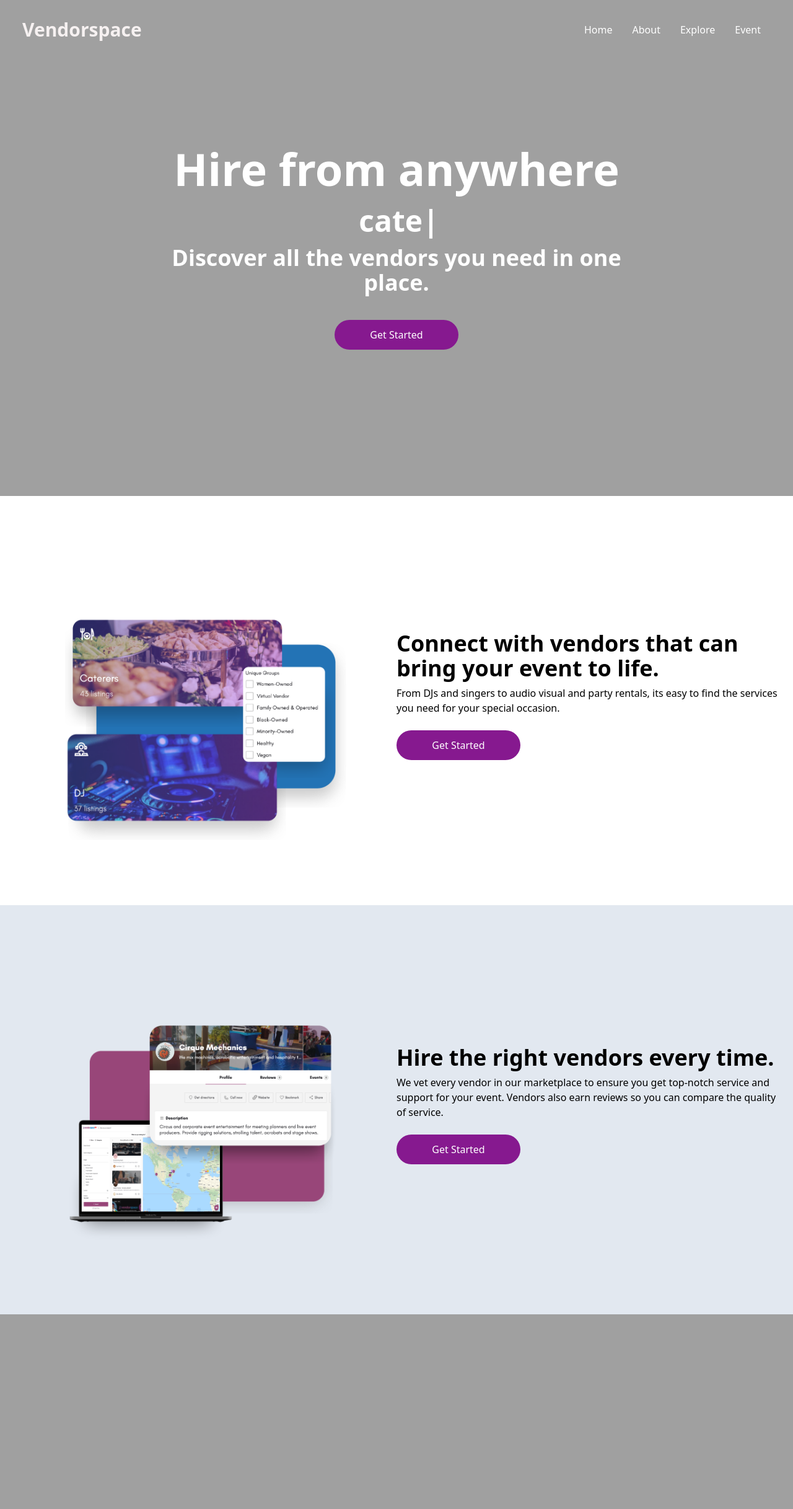
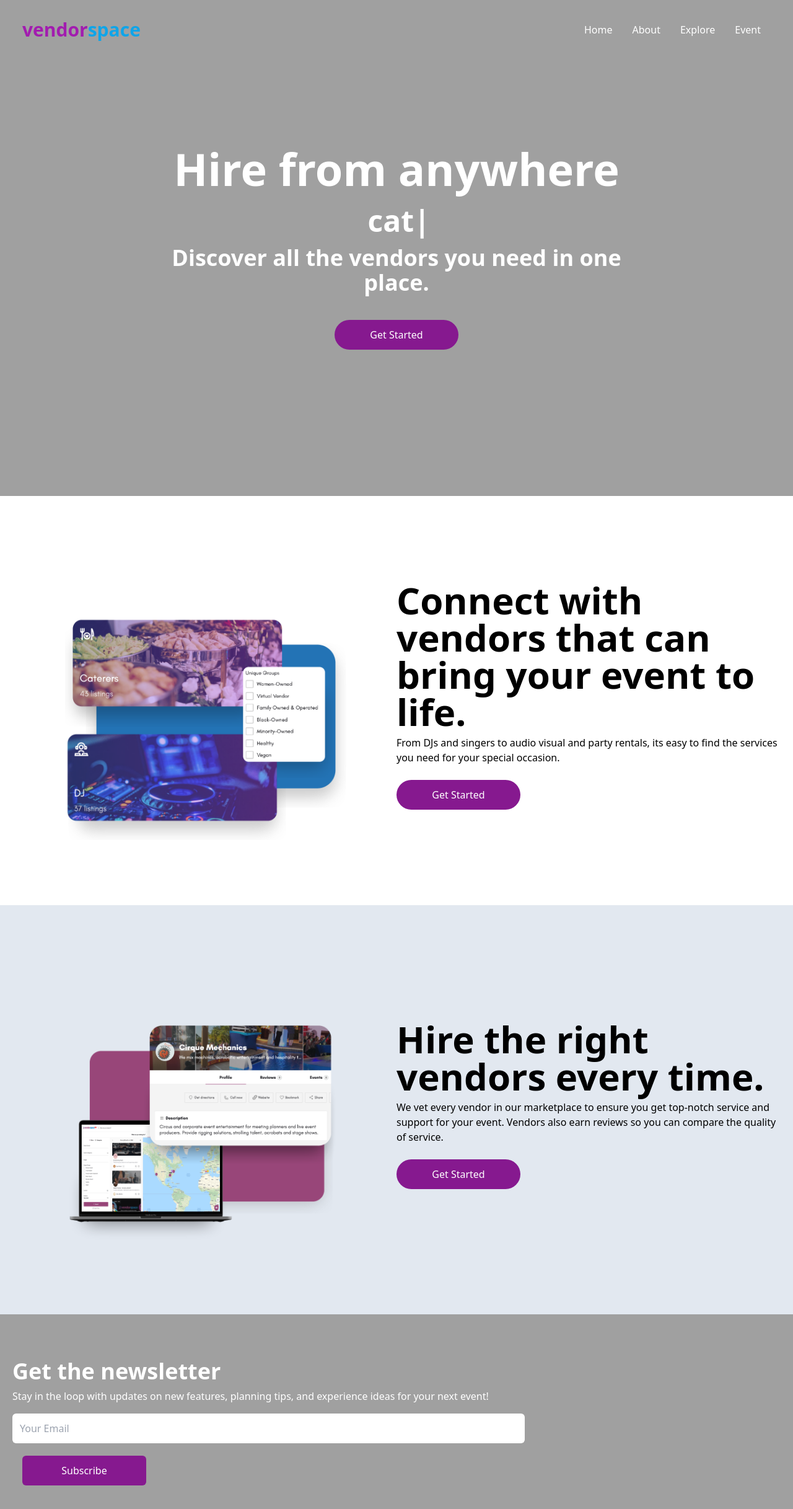
Before and after one commit to Mahmoud-Khalifa19/Vendorspace, a React (Create React App) app: page / in a window 1280 px wide. Shown: the top 2434 px of the page at 62% size. Before the commit the page ends 2120 px from the top, so only its background shows below. Built offline with nearby package versions, Linux system fonts and the light colour scheme.

Commit message:
Updated content

```diff
--- a/src/App.js
+++ b/src/App.js
@@ -3,6 +3,7 @@ import Navbar from './components/Navbar';
 import Main from './components/Main';
 import Content from './components/Content';
 import Newsletter from './components/Newsletter';
+import Signup from './components/Signup';
 function App() {
   return (
     <div className="App">
@@ -10,6 +11,7 @@ function App() {
     <Main />
     <Content />
     <Newsletter />
+    <Signup />
     </div>
   );
 }
--- a/src/components/Content.jsx
+++ b/src/components/Content.jsx
@@ -7,7 +7,7 @@ const Content = () => {
     <div className="max-w-[1240px] mx-auto grid md:grid-cols-2">
       <img className="w-[500px] mx-auto my-4" src={Caterer} alt="/" />
       <div className="flex flex-col justify-center">
-      <h1 className="md:text-4xl sm:text-3xl text-2xl font-bold py-2">Connect with vendors that can bring your event to life.</h1>
+      <h1 className="md:text-6xl sm:text-5xl text-2xl font-bold py-2">Connect with vendors that can bring your event to life.</h1>
       <p className="">From DJs and singers to audio visual and party rentals, its easy to find the services you need for your special occasion.</p>
       <button className="w-[200px] bg-[#86198f] rounded-full font-medium my-6 mx-auto md:mx-0 py-3 text-white">Get Started</button>
       </div>
--- a/src/components/Navbar.jsx
+++ b/src/components/Navbar.jsx
@@ -1,5 +1,7 @@
 import React, {useState} from 'react'
 import {AiOutlineClose, AiOutlineMenu} from 'react-icons/ai'
+
+
 
 const Navbar = () => {
   const [nav, setNav] = useState(false);
@@ -8,7 +10,10 @@ const Navbar = () => {
   };
   return (
     <div className="flex justify-between items-center h-24 max-w-[1240px] mx-auto px-4 text-white">
-    <h1 className="w-full text-3xl font-bold text-[#f6f1f1]">Vendorspace</h1>
+    <h1 className="w-full text-3xl font-bold text-[#a21caf]">vendor<span className="text-[#0ea5e9] font-bold">
+    space</span>
+
+    </h1>
     <ul className="hidden md:flex">
     <li className="p-4">Home</li>
     <li className="p-4">About</li>
--- a/src/components/Newsletter.jsx
+++ b/src/components/Newsletter.jsx
@@ -7,7 +7,7 @@ const Newsletter = () => {
     <div className="max-w-[1240px] mx-auto grid md:grid-cols-2">
       <img className="w-[500px] mx-auto my-4" src={Mechanics} alt="/" />
       <div className="flex flex-col justify-center">
-      <h1 className="md:text-4xl sm:text-3xl text-2xl font-bold py-2">Hire the right vendors every time.</h1>
+      <h1 className="md:text-6xl sm:text-5xl text-2xl font-bold py-2">Hire the right vendors every time.</h1>
       <p className="">We vet every vendor in our marketplace to ensure you  get top-notch service and support for your event. Vendors also earn reviews so you can compare the quality of service.</p>
       <button className="w-[200px] bg-[#86198f] rounded-full font-medium my-6 mx-auto md:mx-0 py-3 text-white">Get Started</button>
       </div>
--- /dev/null
+++ b/src/components/Signup.jsx
@@ -0,0 +1,20 @@
+import React from 'react'
+
+const Signup = () => {
+  return (
+    <div className="w-full py-16 text-white">
+    <div className="max-w-[1240px] mx-auto grid lg:grid-cols-3">
+    <div className="lg:col-span-2">
+    <h1 className="md:text-4xl sm:text-3xl text-2xl font-bold py-2">Get the newsletter</h1>
+    <p>Stay in the loop with updates on new features, planning tips, and experience ideas for your next event!</p>
+    <div className="my-4">
+    <input className="p-3 flex w-full rounded-md text-white" type="email" placeholder="Your Email" />
+    <button className="w-[200px] bg-[#86198f] rounded-md font-medium ml-4 my-5 px-6 py-3 text-white">Subscribe</button>
+    </div>
+    </div>
+    </div>
+    </div>
+  )
+}
+
+export default Signup
```
